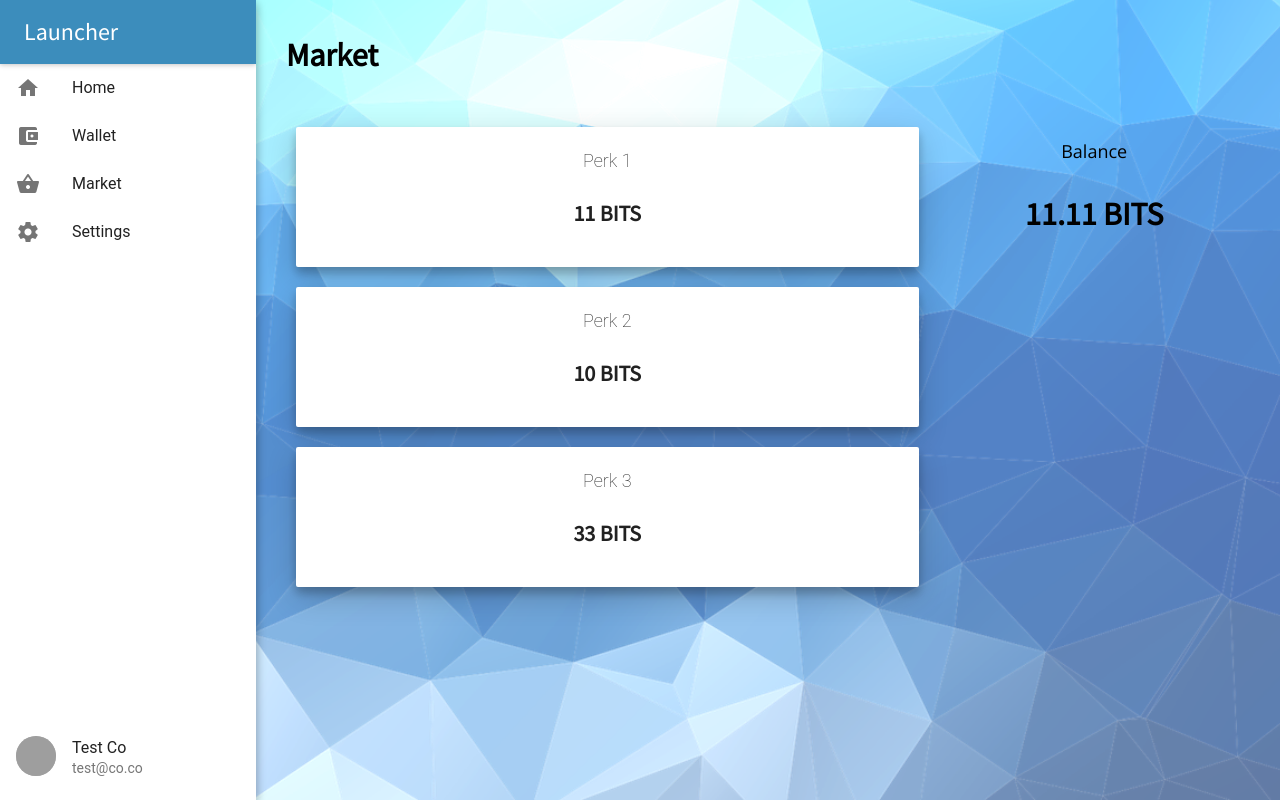
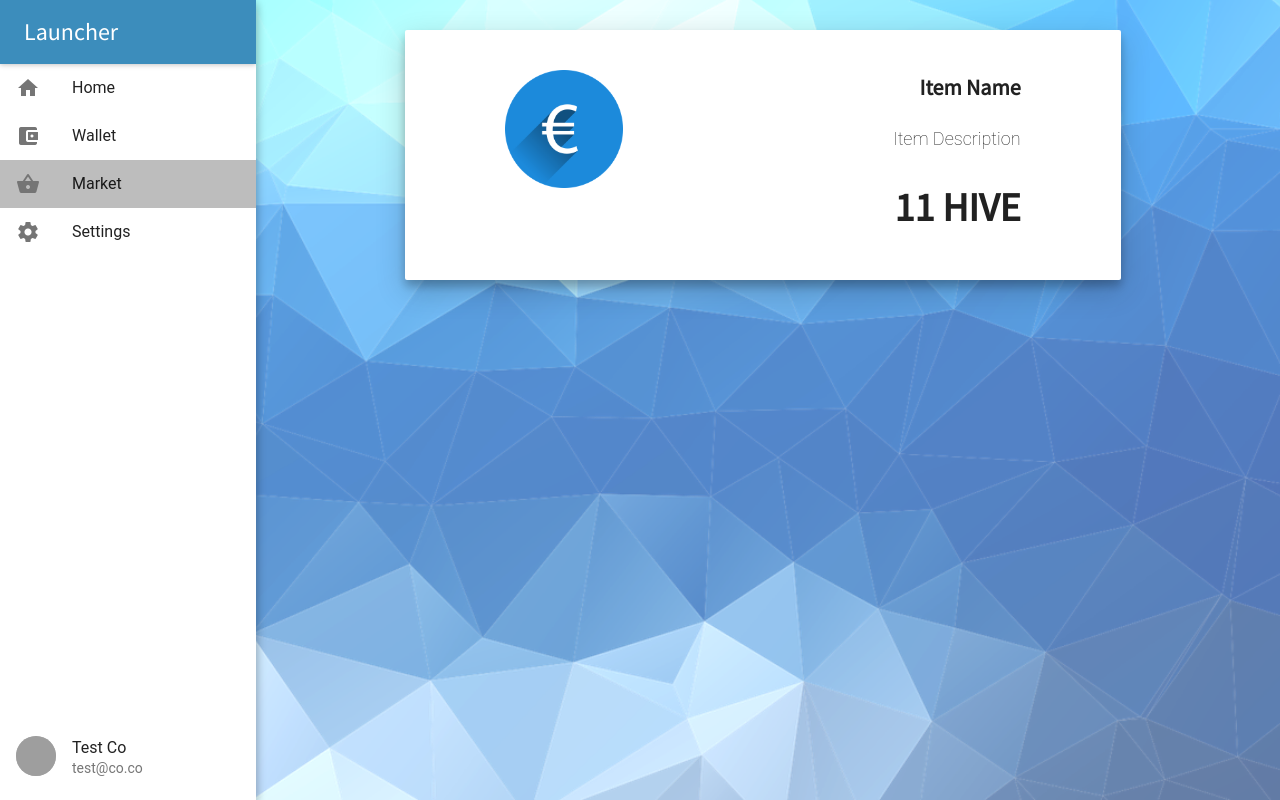
Before and after one commit to michailbrynard/rhino, a React (Create React App) app: page /market in a window 1280 px wide. Built offline with nearby package versions, Linux system fonts and the light colour scheme; grey boxes are pictures that could not be loaded.

Commit message:
removed headings from main UI components and highlighted active route in sidebar

```diff
--- a/src/App.js
+++ b/src/App.js
@@ -12,6 +12,7 @@ import Home from './containers/home'
 import Wallet from './containers/wallet'
 import Market from './containers/market'
 import Landing from './containers/landing'
+import Settings from './containers/settings'
 
 import { configureStore } from './store'
 
@@ -38,13 +39,14 @@ export default () => {
 							marginRight: '20px'
 						}}>
 							{
-								['/home', '/wallet', '/market'].map((route, index) => (
+								['/home', '/wallet', '/market', '/settings'].map((route, index) => (
 									<Route key={index} exact path={route} component={Nav} />
 								))
 							}
 							<Route exact path='/home' component={Home} />
 							<Route exact path='/wallet' component={Wallet} />
 							<Route exact path='/market' component={Market} />
+							<Route exact path='/settings' component={Settings} />
 
 						</div>
 					</div>
--- a/src/containers/market.js
+++ b/src/containers/market.js
@@ -2,45 +2,37 @@ import React from 'react'
 import Paper from 'material-ui/Paper';
 
 export default () => (
-	<div>
+	<div className='container'>
 		<div className='row'>
+		<br/>
 			<div className='col-12'>
-				<h2>Market</h2>
-			</div>
-			<div className='col-8'>
-				<Paper style={style} zDepth={3}>
+				<Paper style={style.card} zDepth={3}>
 					<div className='container'>
-						<p>Perk 1</p>
-						<h3>11 BITS</h3>
+						<div className='row'>
+							<div className='col-4'>
+								<br />
+								<img className='container' src='logo.png' />
+							</div>
+							<div className='col-8 right'>
+								<h3>Item Name</h3>
+								<p>Item Description</p>
+								<h1>11 HIVE</h1>
+							</div>
+						</div>
 					</div>
 				</Paper>
-				<Paper style={style} zDepth={3}>
-					<div className='container'>
-						<p>Perk 2</p>
-						<h3>10 BITS</h3>
-					</div>
-				</Paper>
-				<Paper style={style} zDepth={3}>
-					<div className='container'>
-						<p>Perk 3</p>
-						<h3>33 BITS</h3>
-					</div>
-				</Paper>
-			</div>
-			<div className='col-4'>
-				<div className='container center'>
-					<p>Balance</p>
-					<h2>11.11 BITS</h2>
-				</div>
+				<br />
 			</div>
 		</div>
 	</div>
 )
 
+
 const style = {
-	height: 140,
-	width: '100%',
-	margin: 10,
-	textAlign: 'center',
-	display: 'inline-block',
+	card: {
+		height: 250,
+		display: 'flex',
+		alignItems: 'center',
+		position: 'relative'
+	},
 };
--- a/src/containers/nav.js
+++ b/src/containers/nav.js
@@ -5,24 +5,41 @@ import MenuItem from 'material-ui/MenuItem';
 import Avatar from 'material-ui/Avatar';
 import { List, ListItem } from 'material-ui/List'
 import FontIcon from 'material-ui/FontIcon'
+import { grey400 } from 'material-ui/styles/colors';
 
-export default ({ history }) => (
+export default ({ history, match }) => {
+
+	const { path } = match
+
+	return (
 		<div>
 			<Drawer>
 				<AppBar showMenuIconButton={false} title="Launcher" />
 				<MenuItem
+					style={{
+						backgroundColor: path === '/home' ? grey400 : null
+					}}
 					leftIcon={<FontIcon className="material-icons">home</FontIcon>}
 					onClick={() => history.push('/home')}>Home
 			</MenuItem>
 				<MenuItem
+					style={{
+						backgroundColor: path === '/wallet' ? grey400 : null
+					}}
 					leftIcon={<FontIcon className="material-icons">account_balance_wallet</FontIcon>}
 					onClick={() => history.push('/wallet')}>Wallet
 			</MenuItem>
 				<MenuItem
+					style={{
+						backgroundColor: path === '/market' ? grey400 : null
+					}}
 					leftIcon={<FontIcon className="material-icons">shopping_basket</FontIcon>}
 					onClick={() => history.push('/market')}>Market
 			</MenuItem>
 				<MenuItem
+					style={{
+						backgroundColor: path === '/settings' ? grey400 : null
+					}}
 					leftIcon={<FontIcon className="material-icons">settings</FontIcon>}
 					onClick={() => history.push('/settings')}>Settings
 			</MenuItem>
@@ -42,3 +59,4 @@ export default ({ history }) => (
 			</Drawer>
 		</div>
 	)
+}
--- /dev/null
+++ b/src/containers/settings.js
@@ -0,0 +1,19 @@
+import React from 'react'
+import Paper from 'material-ui/Paper';
+
+export default () => (
+	<div className='container'>
+		<div className='row'>
+		<br/>
+			<div className='col-12'>
+				<Paper zDepth={3}>
+					<div className='container'>
+						<h3>Settings</h3>
+						<p>This is the settings component</p>
+					</div>
+				</Paper>
+				<br />
+			</div>
+		</div>
+	</div>
+)
--- a/src/containers/wallet.js
+++ b/src/containers/wallet.js
@@ -18,11 +18,9 @@ export default class extends Component {
 
 	render() {
 		return (
-			<div>
+			<div className='container'>
 				<div className='row'>
-					<div className='col-12'>
-						<h2>Wallet</h2>
-					</div>
+				<br/>
 					<div className='col-12'>
 						<Paper style={style.balance_card} zDepth={3}>
 							<div className='container'>
```
Lines whose indentation alone changed are shown as unchanged.
